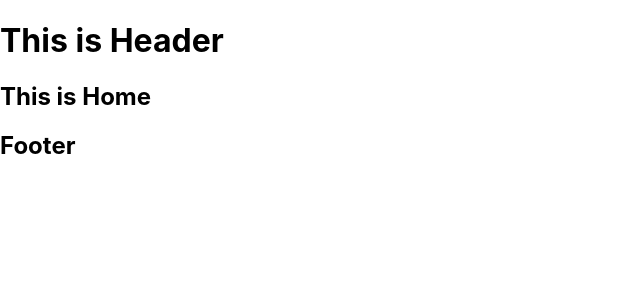
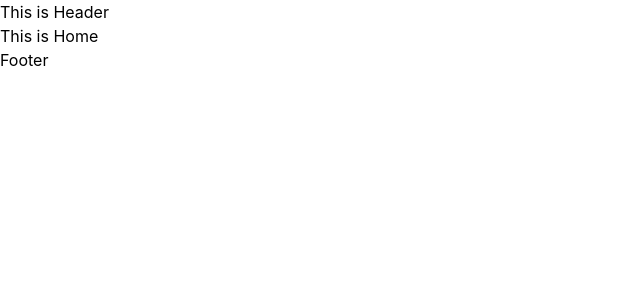
Before and after one commit to Nayem-Mursalin/Sell-Phone-Client, a React (Create React App) app: page / in a window 1280 px wide. Shown: the top 300 px of the page, without its empty margins (0-640 px from the left). Built offline with nearby package versions, Linux system fonts and the light colour scheme.

Commit message:
Tailwind install

```diff
--- a/package.json
+++ b/package.json
@@ -35,5 +35,10 @@
       "last 1 firefox version",
       "last 1 safari version"
     ]
+  },
+  "devDependencies": {
+    "autoprefixer": "^10.4.13",
+    "postcss": "^8.4.19",
+    "tailwindcss": "^3.2.4"
   }
 }
--- /dev/null
+++ b/postcss.config.js
@@ -0,0 +1,6 @@
+module.exports = {
+  plugins: {
+    tailwindcss: {},
+    autoprefixer: {},
+  },
+}
--- a/src/index.css
+++ b/src/index.css
@@ -1,3 +1,7 @@
+@tailwind base;
+@tailwind components;
+@tailwind utilities;
+
 body {
   margin: 0;
   font-family: -apple-system, BlinkMacSystemFont, 'Segoe UI', 'Roboto', 'Oxygen',
--- /dev/null
+++ b/src/pages/Login/Login.js
@@ -0,0 +1,11 @@
+import React from 'react';
+
+const Login = () => {
+    return (
+        <div>
+            <h2>Login Page</h2>
+        </div>
+    );
+};
+
+export default Login;
--- /dev/null
+++ b/tailwind.config.js
@@ -0,0 +1,10 @@
+/** @type {import('tailwindcss').Config} */
+module.exports = {
+  content: [
+    "./src/**/*.{js,jsx,ts,tsx}",
+  ],
+  theme: {
+    extend: {},
+  },
+  plugins: [],
+}
```
Also changed, not shown: src/Routes/Routes/Routes.js (+6 -1 lines), 1 other file (tests, documents, lock files or other folders).
